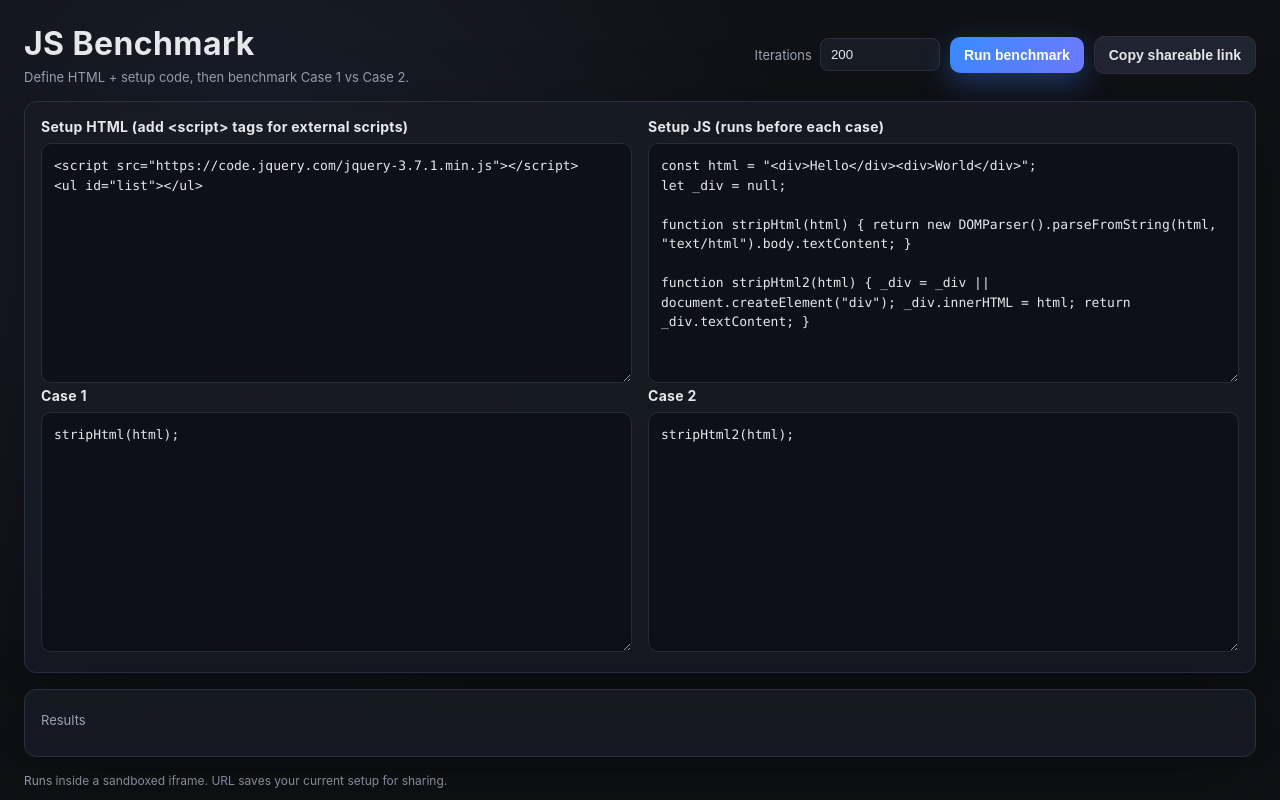
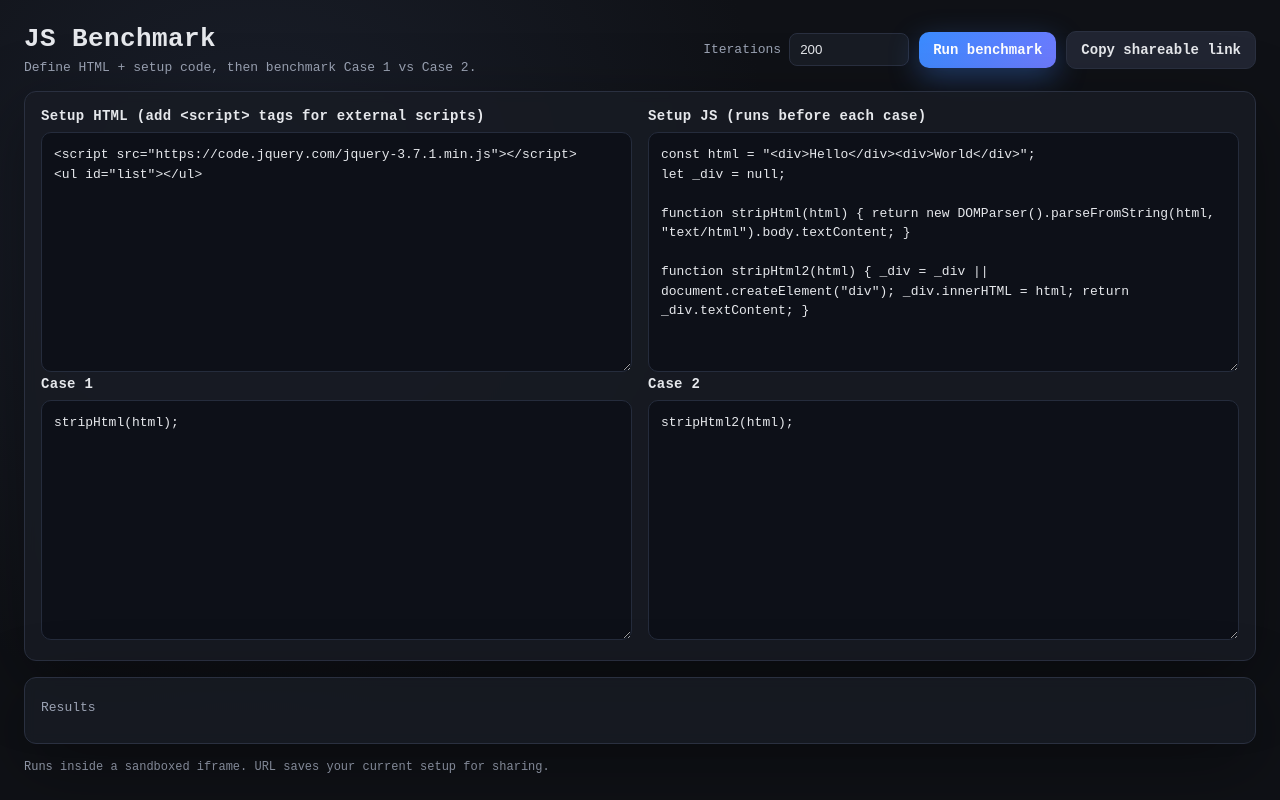
Before and after one commit to jitbit/jitbit.github.io, a plain HTML site: page jsbenchmark/index.html in a window 1280 px wide. Shown: the top 800 px of the page. Drawn offline with Linux system fonts and the light colour scheme.

Commit message:
use fixed font

```diff
--- a/jsbenchmark/index.html
+++ b/jsbenchmark/index.html
@@ -19,7 +19,7 @@
     * { box-sizing: border-box; }
     body {
       margin: 0;
-      font-family: -apple-system, BlinkMacSystemFont, "Segoe UI", sans-serif;
+      font-family: monospace;
       background: radial-gradient(circle at 20% 20%, #1a1f2b, #0f1116 40%),
                   radial-gradient(circle at 80% 0%, #1c2538, #0f1116 45%),
                   #0f1116;
@@ -79,7 +79,6 @@
       border: 1px solid #252c3c;
       border-radius: 10px;
       padding: 12px;
-      font-family: ui-monospace, SFMono-Regular, SFMono-Regular, Menlo, Monaco, Consolas, "Liberation Mono", "Courier New", monospace;
       font-size: 13px;
       line-height: 1.5;
       resize: vertical;
@@ -109,6 +108,7 @@
     }
     button {
       background: linear-gradient(120deg, #3a8bff, #6f7afe);
+      font-family: monospace;
       color: white;
       border: none;
       border-radius: 10px;
```
